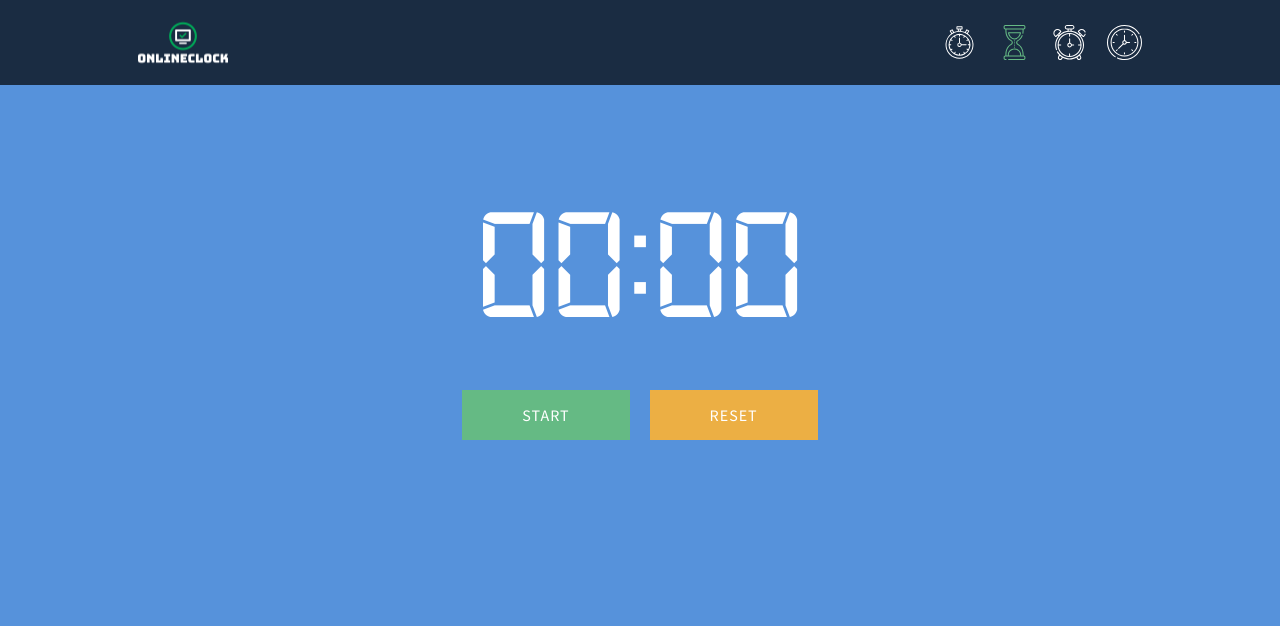
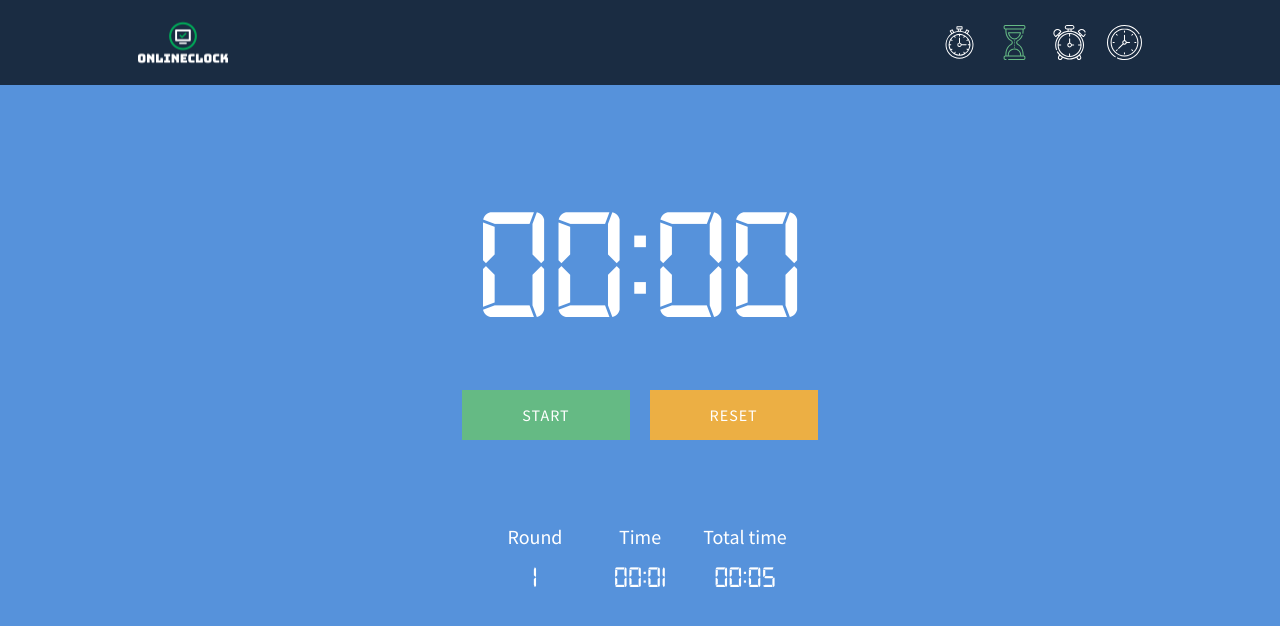
Before and after one commit to arkadiuszPasciak/onlineClock, a Vue app: page /stopwatch in a window 1280 px wide. Before the commit this address had no page. Shown: the top 626 px of the page. Built offline with nearby package versions, Linux system fonts and the light colour scheme.

Commit message:
Added component RoundTable

```diff
--- /dev/null
+++ b/src/components/RoundTable.vue
@@ -0,0 +1,47 @@
+<template>
+  <div class="Round">
+    <div class="heading">Round</div>
+    <div class="heading">Time</div>
+    <div class="heading">Total time</div>
+    <div class="item">1</div>
+    <div class="item">
+      <span class="minutes">00</span>
+      <span class="seconds">01</span>
+    </div>
+    <div class="item">
+      <span class="minutes">00</span>
+      <span class="seconds">05</span>
+    </div>
+  </div>
+</template>
+
+<script>
+export default {
+  name: 'Round',
+  props: ['minutes', 'seconds'],
+};
+</script>
+
+<style lang="scss" scoped>
+.Round {
+  display: grid;
+  justify-content: center;
+  grid-template-columns: repeat(3, 100px);
+  column-gap: 5px;
+  row-gap: 10px;
+  flex-basis: 100%;
+  margin: 75px 0 0;
+  color: $cl-white;
+}
+.heading {
+  font: 500 20px/24px $sourceSansPro;
+}
+.item {
+  font: 500 30px/30px $digital;
+}
+.minutes {
+  &::after {
+    content: ':';
+  }
+}
+</style>
--- a/src/components/Stopwatch.vue
+++ b/src/components/Stopwatch.vue
@@ -10,16 +10,18 @@
     modifier="reset"
     @click="resetStopWatch"
   />
+  <RoundTable />
 </template>
 
 <script>
 import { ref } from 'vue';
-import Button from '@/components/Button.vue';
-import Time from '@/components/Time.vue';
+import Button from '@/components/Button';
+import RoundTable from '@/components/RoundTable';
+import Time from '@/components/Time';
 
 export default {
   name: 'StopWatch',
-  components: { Time, Button },
+  components: { Button, RoundTable, Time },
   setup() {
     let seconds = ref(0);
     let minutes = ref(0);
```
